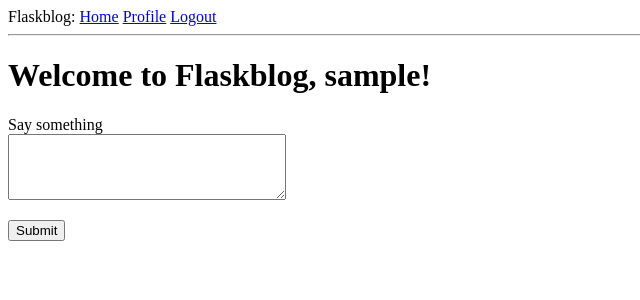
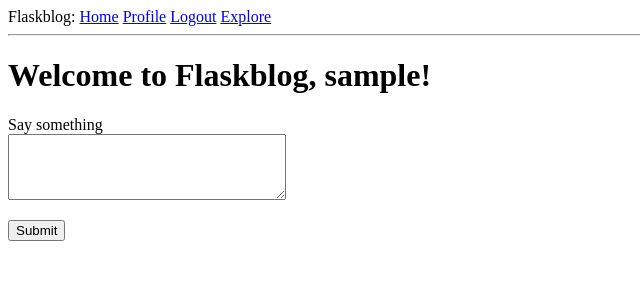
Before and after one commit to alindaByamukama/flaskapp, a Flask app: page / in a window 1280 px wide. Shown: the top 300 px of the page, without its empty margins (0-640 px from the left). Run offline with Flask 3, Linux system fonts and the light colour scheme; the visitor is signed in with stand-in values (Sample User, id 1); data comes from the database, SQL or seed files in the repository; data that the repository does not hold is empty; some libraries are stand-ins or nearby versions.

Commit message:
add link to explore page in navigation bar

```diff
--- a/app/templates/base.html
+++ b/app/templates/base.html
@@ -18,6 +18,7 @@
       {%else%}
       <a href="{{url_for('user', username=current_user.username)}}">Profile</a>
       <a href="{{url_for('logout')}}">Logout</a>
+      <a href="{{url_for('explore')}}">Explore</a>
       {%endif%}
     </div>
     <hr />
```
